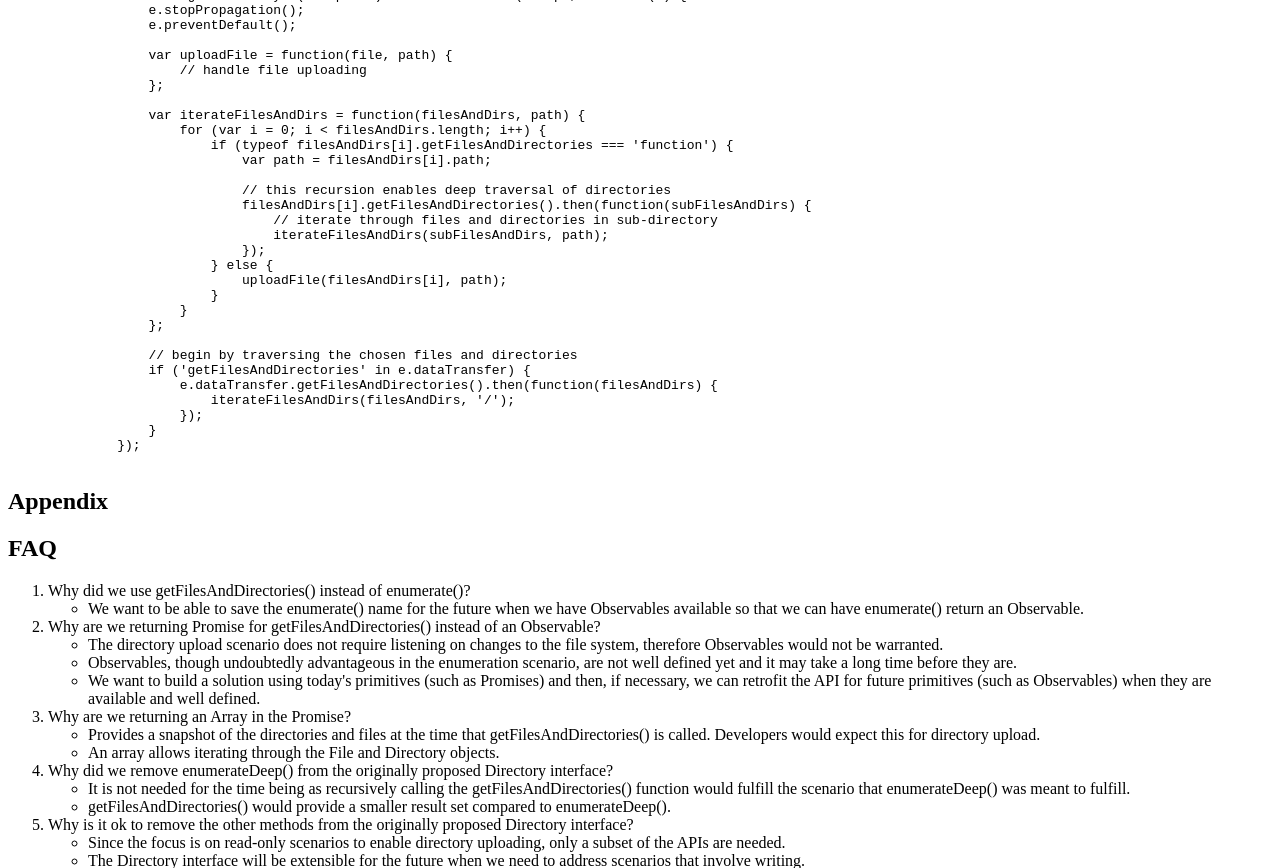
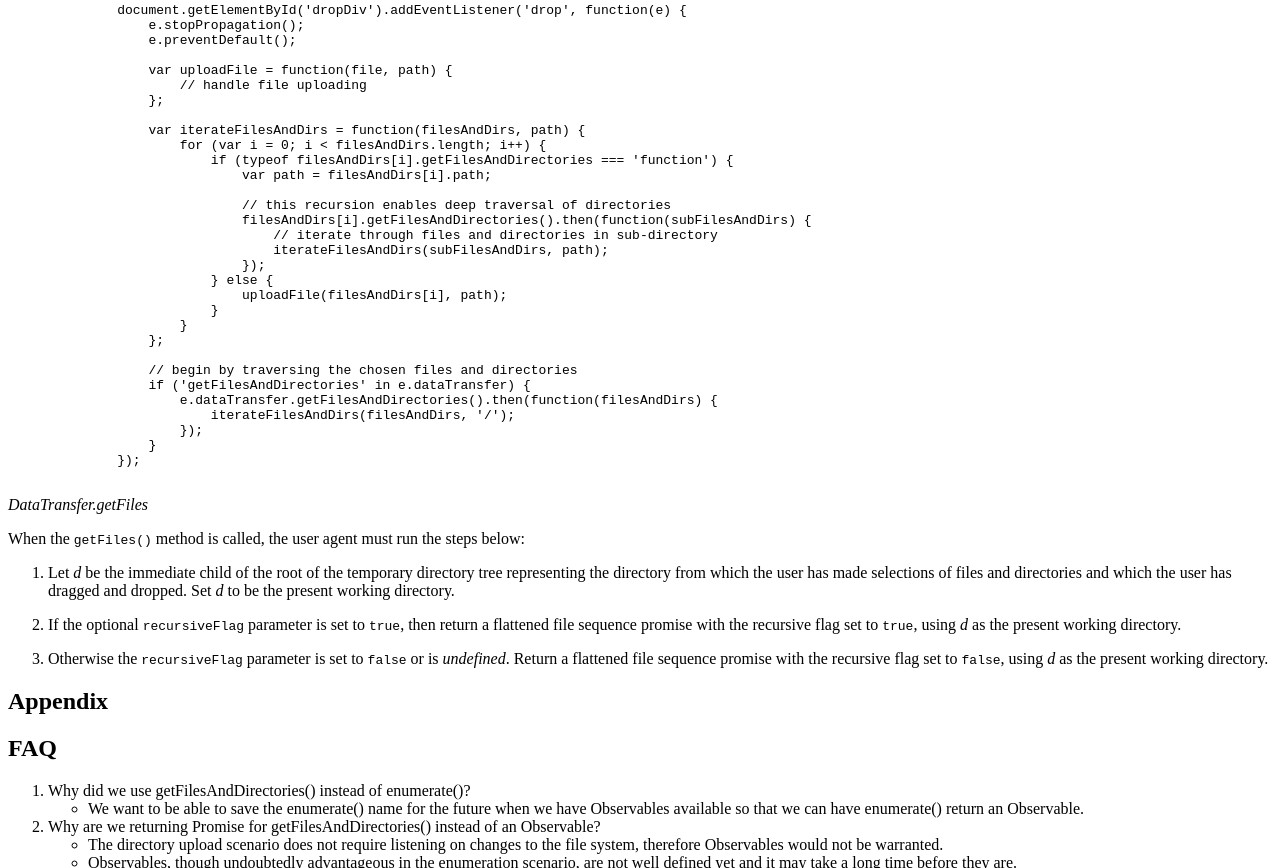
Before and after one commit to WICG/directory-upload, a plain HTML site: page proposal.html in a window 1280 px wide. Shown: the part 7133-8001 px from the top of the page. Drawn offline with Linux system fonts and the light colour scheme.

Commit message:
Added getFiles() to DataTransfer

```diff
--- a/proposal.html
+++ b/proposal.html
@@ -394,6 +394,7 @@ Content-Type: text/plain
 <pre class="idl">
 partial interface DataTransfer {
     Promise&lt;sequence&lt;(File or Directory)&gt;&gt; getFilesAndDirectories();
+    Promise&lt;sequence&lt;File&gt;&gt; getFiles(optional boolean <a>recursiveFlag</a>=false);
 };
 </pre>
         <dfn>DataTransfer.getFilesAndDirectories</dfn>
@@ -437,6 +438,13 @@ partial interface DataTransfer {
                   }
               });
             </pre>
+            <dfn>DataTransfer.getFiles</dfn>
+            <p>When the <code>getFiles()</code> method is called, the user agent must run the steps below:</p>
+            <ol>
+            <li><p>Let <var>d</var> be the <a>immediate child</a> of the <a>root</a> of the <a>temporary directory tree</a> representing the directory from which the user has made selections of files and directories and which the user has dragged and dropped. Set <var>d</var> to be the <a>present working directory</a>.</p></li>
+            <li><p>If the optional <a><code>recursiveFlag</code></a> parameter is set to <code>true</code>, then <a>return a flattened file sequence promise</a> with the <a>recursive flag</a> set to <code>true</code>, using <var>d</var> as the <a>present working directory</a>.</p></li>
+       <li><p>Otherwise the <a><code>recursiveFlag</code></a> parameter is set to <code>false</code> or is <em>undefined</em>. <a>Return a flattened file sequence promise</a> with the <a>recursive flag</a> set to <code>false</code>, using <var>d</var> as the <a>present working directory</a>.</p></li>
+            </ol>
       </section>
     </section>
     <section class="informative">
```
